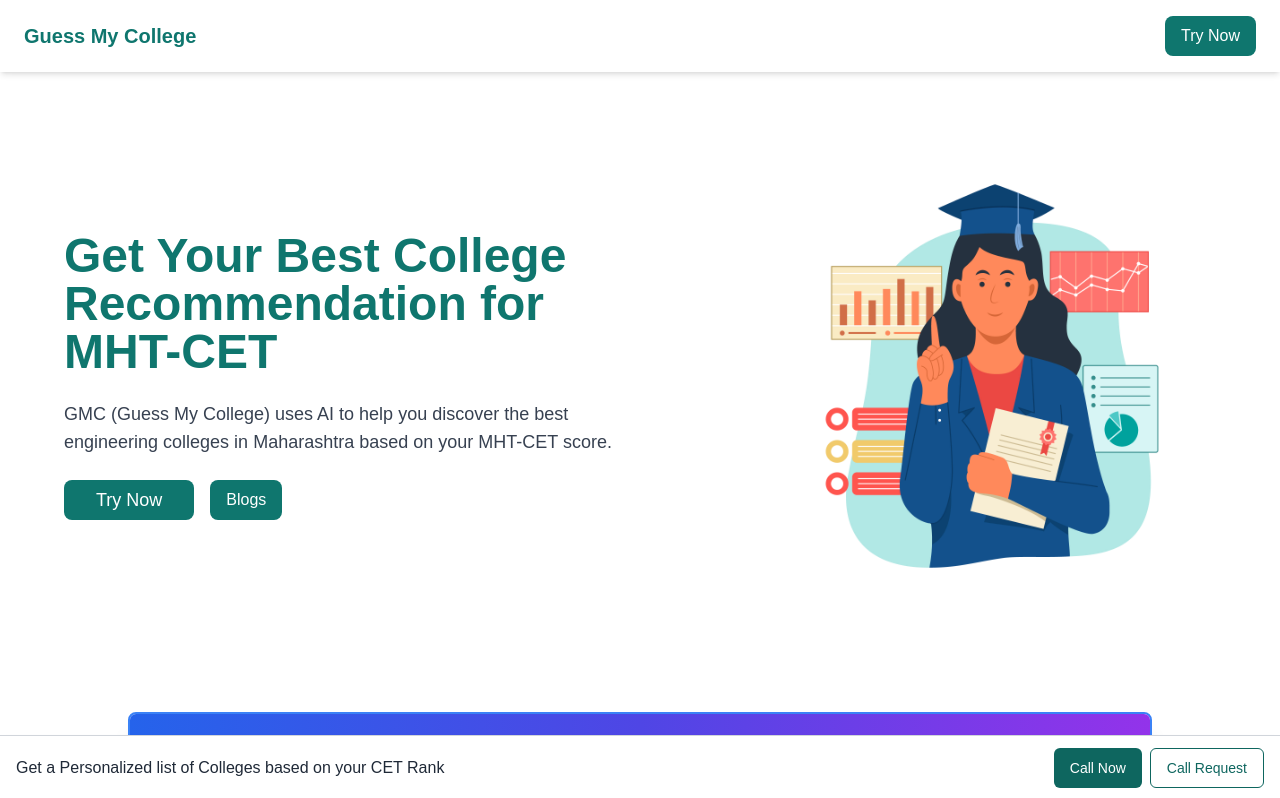
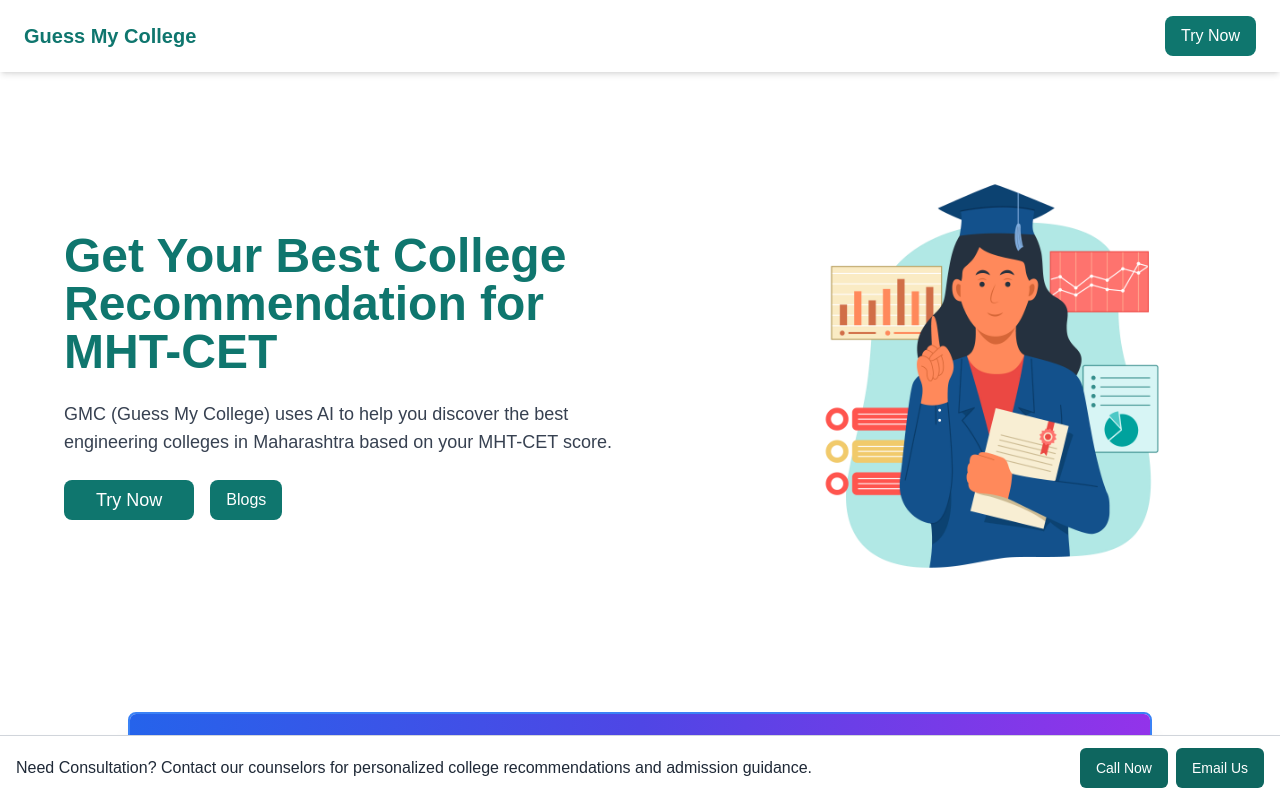
Before and after one commit to Prathamesh-Kothalkar/rankwise, a Next.js app: page / in a window 1280 px wide. Shown: the top 798 px of the page. Built offline with nearby package versions, Linux system fonts and the light colour scheme.

Commit message:
Updated Contact Button

```diff
--- a/app/page.tsx
+++ b/app/page.tsx
@@ -8,10 +8,7 @@ import { GraduationCap, Search, BarChart, Sparkle, Ban } from "lucide-react";
 import React, { useEffect } from "react";
 import Link from "next/link";
 import AppInstallButton from "@/components/AppInstallButton";
-import EzoicAd from "@/components/EzoicAd";
-import YoutubeChannelAd from "@/components/UtubeBanner";
-import PersonalizedPdf from "@/components/PersonalizedPdf";
-import ModelUpdateModal from "@/components/ModelUpdate";
+
 import MhtCetResultBanner from "@/components/MhtCetResultBanner";
 
 export default function HomePage() {
--- a/components/ContactButton.tsx
+++ b/components/ContactButton.tsx
@@ -25,7 +25,8 @@ export default function ContactButton() {
             {/* Fixed Footer Section */}
             <div className="fixed bottom-0 left-0 w-full bg-white border-t border-gray-300 shadow-md px-4 py-3 flex flex-col sm:flex-row items-center justify-between z-50">
                 <p className="text-sm sm:text-base font-medium text-gray-800 mb-2 sm:mb-0">
-                    Get a Personalized list of Colleges based on your CET Rank
+                    {/* Get a Personalized list of Colleges based on your CET Rank */}
+                    Need Consultation? Contact our counselors for personalized college recommendations and admission guidance.
                 </p>
 
                 <div className="flex gap-2">
@@ -35,8 +36,14 @@ export default function ContactButton() {
                         </Button>
                     </a>
 
+                    <a href="mailto:contact@guessmycollege.com">
+                        <Button className="bg-[#0E665F] hover:bg-[#0E665F] text-white">
+                            Email Us
+                        </Button>
+                    </a>
 
-                    <Dialog>
+
+                    {/* <Dialog>
                         <DialogTrigger asChild>
                             <Button variant="outline" className="border-[#0E665F] text-[#0E665F] hover:bg-[#0E665F] hover:text-white">
                                 Call Request
@@ -65,7 +72,7 @@ export default function ContactButton() {
                                 </Button>
                             </form>
                         </DialogContent>
-                    </Dialog>
+                    </Dialog> */}
                 </div>
             </div>
         </>
```
